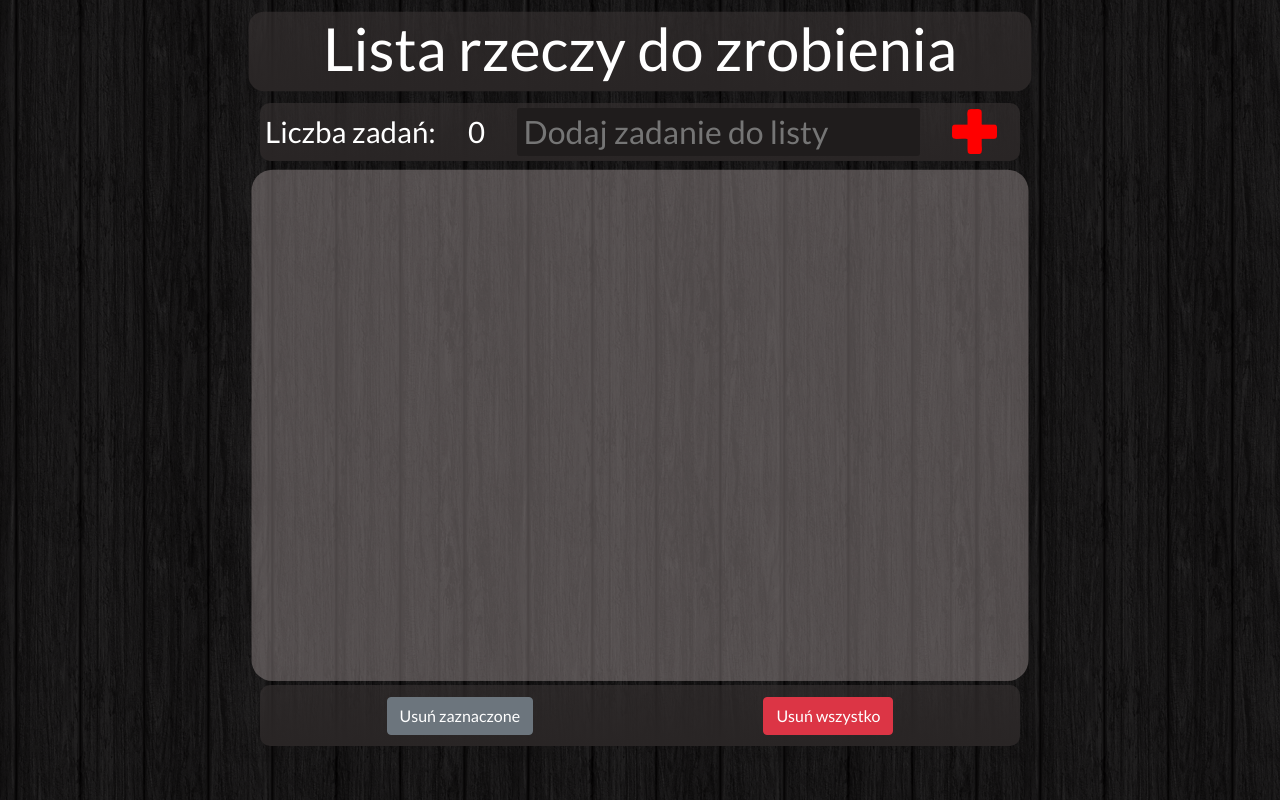
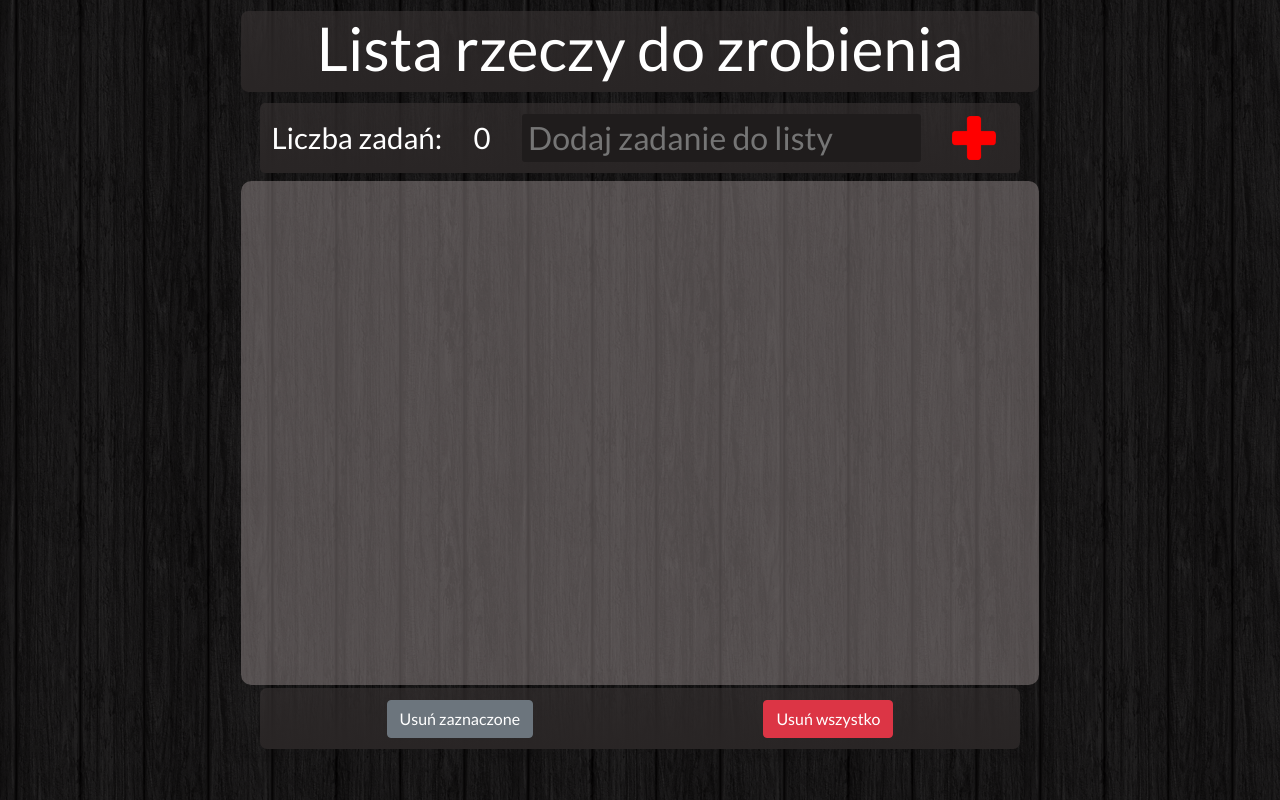
Before and after one commit to KubaWysocki/TO-DO, a plain HTML site: page index.html in a window 1280 px wide. Drawn offline with Linux system fonts and the light colour scheme.

Commit message:
drobne poprawki głównie styli

```diff
--- a/scripts/app.js
+++ b/scripts/app.js
@@ -28,25 +28,7 @@ window.onload=()=>{
     const memo= localStorage.getItem('list');
     document.getElementById('taskList').innerHTML=memo;
 
-    const trash=document.querySelectorAll('.trash');
-    const allTic=document.querySelectorAll('.tic');
-    const edit=document.querySelectorAll('.edit');
-    const addSubList=document.querySelectorAll('.addSubList');
-    const arrow=document.querySelectorAll('.arr');
-    const subItem=document.querySelectorAll('.addSubItem');
-    const inputSubList=document.querySelectorAll('.inputSubList');
-
-    for (i=0;i<trash.length;i++){
-        if(trash[i])trash[i].addEventListener('click',erase);
-        if(allTic[i])allTic[i].addEventListener('click',ticAction);
-        if(edit[i])edit[i].addEventListener('click',redoMode);
-        if(addSubList[i])addSubList[i].addEventListener('click',subList);
-        if(arrow[i]) arrow[i].addEventListener('click',hideSubList);
-        if(subItem[i]) subItem[i].addEventListener('click',function(){addSubItem(this.previousSibling)});
-        if(inputSubList[i])inputSubList[i].addEventListener('keydown',function(e){
-            if(e.key=="Enter") addSubItem(this);
-        });
-    }
+    makeActions();
     counter();
 }
 window.onunload=()=>{
--- a/scripts/myscripts/builder.js
+++ b/scripts/myscripts/builder.js
@@ -1,3 +1,24 @@
+function makeActions(){
+    const trash=document.querySelectorAll('.trash');
+    const allTic=document.querySelectorAll('.tic');
+    const edit=document.querySelectorAll('.edit');
+    const addSubList=document.querySelectorAll('.addSubList');
+    const arrow=document.querySelectorAll('.arr');
+    const subItem=document.querySelectorAll('.addSubItem');
+    const inputSubList=document.querySelectorAll('.inputSubList');
+
+    for (i=0;i<trash.length;i++){
+        if(trash[i])trash[i].addEventListener('click',erase);
+        if(allTic[i])allTic[i].addEventListener('click',ticAction);
+        if(edit[i])edit[i].addEventListener('click',redoMode);
+        if(addSubList[i])addSubList[i].addEventListener('click',subList);
+        if(arrow[i]) arrow[i].addEventListener('click',hideSubList);
+        if(subItem[i]) subItem[i].addEventListener('click',function(){addSubItem(this.previousSibling)});
+        if(inputSubList[i])inputSubList[i].addEventListener('keydown',function(e){
+            if(e.key=="Enter") addSubItem(this);
+        });
+    }
+}
 function makeFullElement(element ,type, style, plHold){
     element=document.createElement(type);
     if(style){for(i=0;i<style.length;i++){
--- a/scripts/myscripts/listActions.js
+++ b/scripts/myscripts/listActions.js
@@ -16,7 +16,7 @@ function ticAction(){
 function redoMode(){
     let oldTask=this.parentNode.previousSibling.firstChild.nodeValue;
     let editInput;
-    editInput=makeFullElement(editInput, 'input', '', 'Aktualizuj zadanie')
+    editInput=makeFullElement(editInput, 'input', [], 'Aktualizuj zadanie')
         editInput.value=oldTask;
     editInput.addEventListener('keydown',(e)=>{
         if(e.key=="Enter") save(this);
--- a/scripts/myscripts/taskMakers.js
+++ b/scripts/myscripts/taskMakers.js
@@ -39,7 +39,7 @@ function subList(){
     subBoard=makeFullElement(subBoard, 'div', ['subBoard']);
     orderLi=makeFullElement(orderLi, 'ol')
     box=makeFullElement(box, 'div', ['box']);
-    inputSubList=makeFullElement(inputSubList, 'input', '', 'Dodaj podpunkt do zadania')
+    inputSubList=makeFullElement(inputSubList, 'input', [], 'Dodaj podpunkt do zadania')
         inputSubList.addEventListener('keydown',function(e){
             if(e.key=="Enter") addSubItem(this);
         });
--- a/style/style.css
+++ b/style/style.css
@@ -18,9 +18,9 @@ h1{
 .header{
     text-align: center;
     background-image: linear-gradient(to bottom, #363131a6 , #292525);
-    border-radius: 15px;
+    border-radius: 7px;
     margin-top: 1vw;
-    transform: scale(1.03);
+    transform: scale(1.05);
 }
 .main{
     background-image: linear-gradient(to bottom, #363131a6 , #292525);
@@ -28,9 +28,9 @@ h1{
     align-items: center;
     font-size: 3.5vw;
     justify-content: space-between;
-    padding: 5px;
+    padding: 1%;
     padding-right: 2%;
-    border-radius: 10px;
+    border-radius: 5px;
     margin-top: 1vw;
 }
 input{
@@ -48,17 +48,16 @@ input{
     font-size: 4vw;
 }
 .board{
-    padding: 10px 10px 0 10px;
     transform: scale(1.05);
-    margin-top: 1%;
+    margin-top: 20px;
+    margin-bottom: 15px;
+    background-color: #998d8d79;
+    border-radius: 10px;
+    overflow: scroll;
+    height: 60vh;
 }
 .board>ul{
-    background-color: #998d8d79;
     box-sizing: content-box;
-    padding: 0 2% 1% 2%;
-    border-radius: 20px;
-    height: 60vh;
-    overflow: scroll;
     list-style: none;
 }
 .board>ul>li{
@@ -67,7 +66,7 @@ input{
 .taskItem{
     background-image: linear-gradient(to bottom, #363131a6 , #292525);
     padding: 1% 2%;
-    border-radius: 10px;
+    border-radius: 5px;
     margin-top: 1vw;
     display: flex;
     align-items: center;
@@ -145,8 +144,8 @@ input{
     background-color:#292525;
     width: 60%;
     margin-left: 3%;
-    border-bottom-right-radius: 10px;
-    border-bottom-left-radius: 10px;
+    border-bottom-right-radius: 7px;
+    border-bottom-left-radius: 7px;
     padding: 1%;
 }
 .hide {
@@ -185,7 +184,7 @@ input{
 }
 .bottomBar{
     background-image: linear-gradient(to bottom, #363131a6 , #292525);
-    border-radius: 10px;
+    border-radius: 7px;
     padding: 1%;
     display: flex;
     justify-content: space-around;
```
